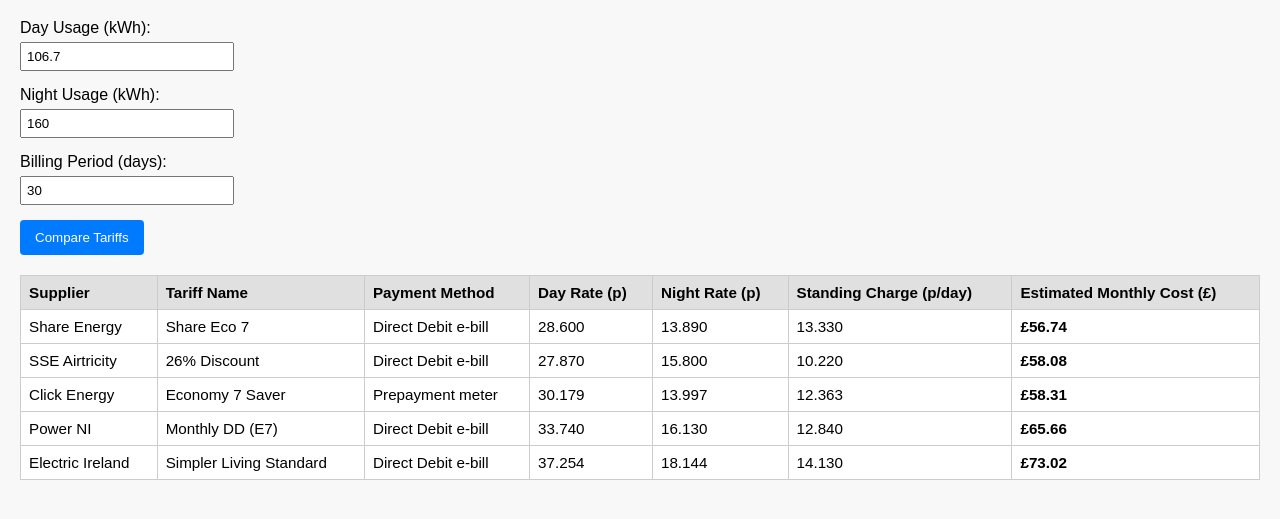
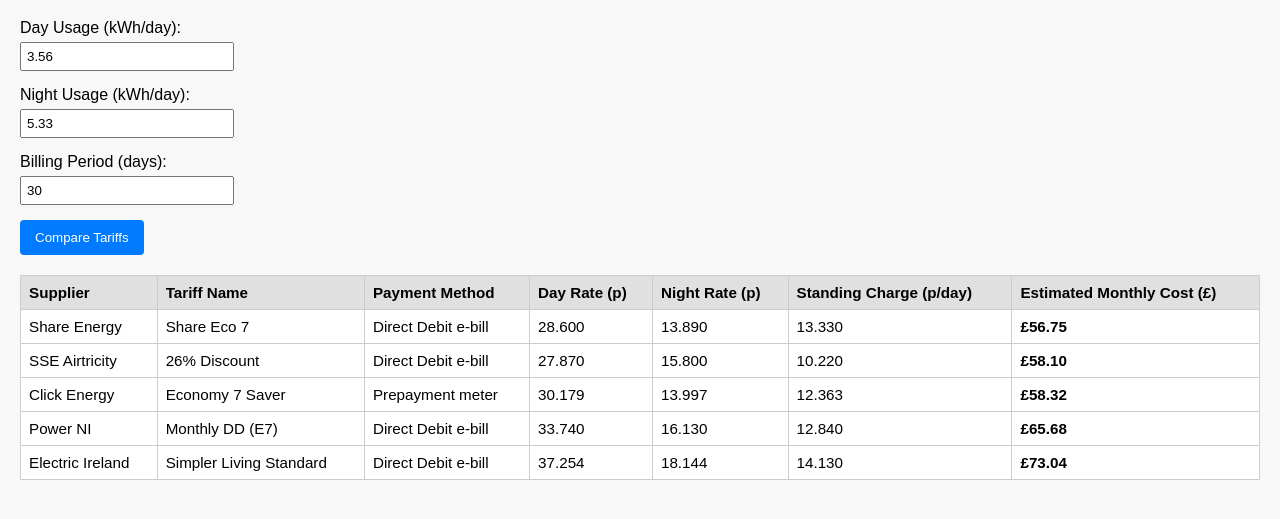
Before and after one commit to martybo/Energy-Comparison-NI, a plain HTML site: page index.html in a window 1280 px wide. Shown: the part 61-580 px from the top of the page. Drawn offline with Linux system fonts and the light colour scheme.

Commit message:
Scale usage by billing period

```diff
--- a/index.html
+++ b/index.html
@@ -91,12 +91,12 @@
   <h1>NI Economy 7 Electricity Price Comparison</h1>
 
   <div class="input-group">
-    <label for="dayUsage">Day Usage (kWh):</label>
-    <input type="number" id="dayUsage" value="106.7">
+    <label for="dayUsage">Day Usage (kWh/day):</label>
+    <input type="number" id="dayUsage" value="3.56">
   </div>
   <div class="input-group">
-    <label for="nightUsage">Night Usage (kWh):</label>
-    <input type="number" id="nightUsage" value="160">
+    <label for="nightUsage">Night Usage (kWh/day):</label>
+    <input type="number" id="nightUsage" value="5.33">
   </div>
   <div class="input-group">
     <label for="days">Billing Period (days):</label>
@@ -133,13 +133,20 @@
       const nightUsage = parseFloat(document.getElementById("nightUsage").value);
       const days = parseInt(document.getElementById("days").value);
 
+      const totalDay = dayUsage * days;
+      const totalNight = nightUsage * days;
+
       const tbody = document.querySelector("#results tbody");
       tbody.innerHTML = "";
 
-      const results = tariffs.map(t => {
-        const cost = ((t.day * dayUsage + t.night * nightUsage) / 100 + (t.standing * days) / 100).toFixed(2);
-        return { ...t, total: parseFloat(cost) };
-      }).sort((a, b) => a.total - b.total);
+      const results = tariffs
+        .map(t => {
+          const energyCost = (t.day * totalDay + t.night * totalNight) / 100;
+          const standingCost = (t.standing * days) / 100;
+          const cost = (energyCost + standingCost).toFixed(2);
+          return { ...t, total: parseFloat(cost) };
+        })
+        .sort((a, b) => a.total - b.total);
 
       for (const t of results) {
         const row = `<tr>
```
Also changed, not shown: README.md.
